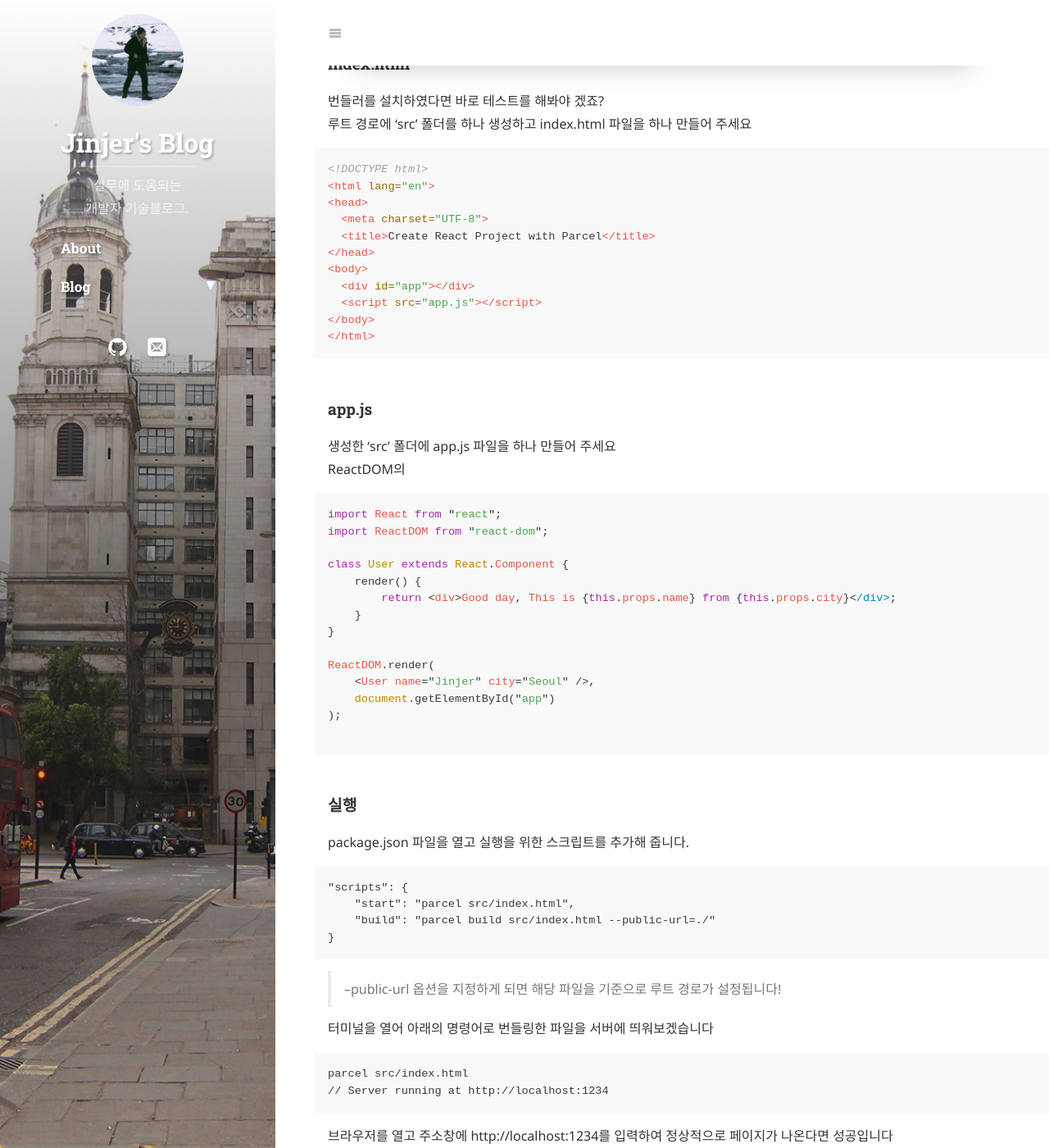
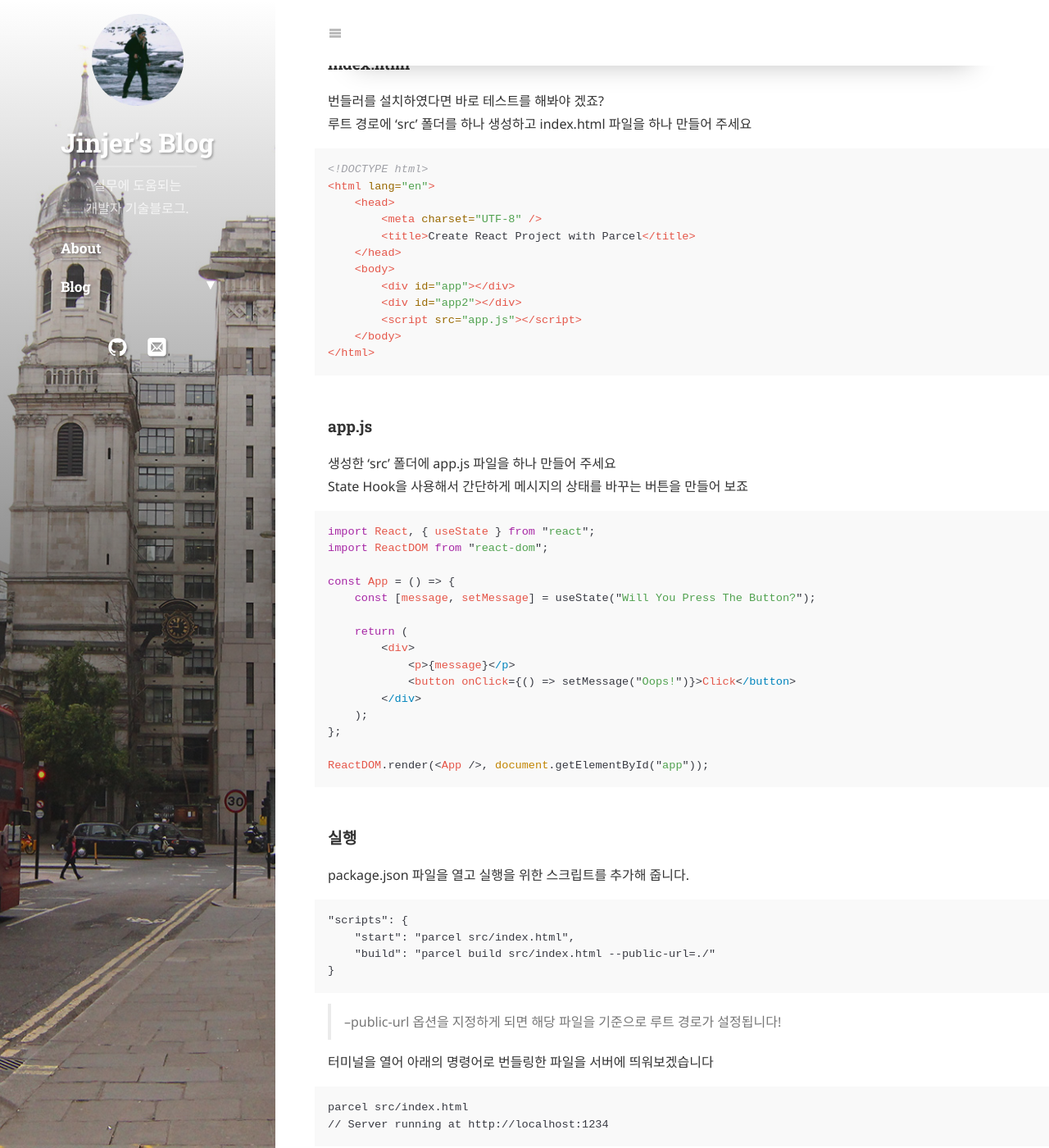
Before and after one commit to mujaen/mujaen.github.io, a Jekyll site: the page built from _posts/blog/React/2020-04-26-react-without-create-react-app.md, in a window 1280 px wide and 1400 px high, scrolled down 1979 px. Shown: the whole window at 82% size. Built offline with Jekyll 4.4.1, drawn with Linux system fonts in a browser that asks for light colours; cached includes are drawn as plain includes; nearby versions of some CDN libraries; some web fonts are replaced; library files that are not in the unit come from our copies; a script that is not in the unit is left out; some of the changed text lies outside the part shown.

Commit message:
포스팅 추가

````diff
--- a/_posts/blog/React/2020-04-26-react-without-create-react-app.md
+++ b/_posts/blog/React/2020-04-26-react-without-create-react-app.md
@@ -1,6 +1,6 @@
 ---
 layout: post
-title: "React 프로젝트 작업 환경 세팅하기"
+title: "React(Next.js)로 만드는 채팅 애플리케이션(1)"
 description: "create-react-app 사용하지 않고 프로젝트 생성"
 category: blog
 tags: react
@@ -81,37 +81,39 @@ npm i --save-dev parcel-bundler
 ```html
 <!DOCTYPE html>
 <html lang="en">
-<head>
-  <meta charset="UTF-8">
-  <title>Create React Project with Parcel</title>
-</head>
-<body>
-  <div id="app"></div>
-  <script src="app.js"></script>
-</body>
+    <head>
+        <meta charset="UTF-8" />
+        <title>Create React Project with Parcel</title>
+    </head>
+    <body>
+        <div id="app"></div>
+        <div id="app2"></div>
+        <script src="app.js"></script>
+    </body>
 </html>
 ```
 
 ### app.js
 
 생성한 'src' 폴더에 app.js 파일을 하나 만들어 주세요
-ReactDOM의
+State Hook을 사용해서 간단하게 메시지의 상태를 바꾸는 버튼을 만들어 보죠
 
 ```javascript
-import React from "react";
+import React, { useState } from "react";
 import ReactDOM from "react-dom";
 
-class User extends React.Component {
-    render() {
-        return <div>Good day, This is {this.props.name} from {this.props.city}</div>;
-    }
-}
+const App = () => {
+    const [message, setMessage] = useState("Will You Press The Button?");
 
-ReactDOM.render(
-    <User name="Jinjer" city="Seoul" />,
-    document.getElementById("app")
-);
+    return (
+        <div>
+            <p>{message}</p>
+            <button onClick={() => setMessage("Oops!")}>Click</button>
+        </div>
+    );
+};
 
+ReactDOM.render(<App />, document.getElementById("app"));
 ```
 
 ### 실행
````
Also changed, not shown: _posts/blog/React/2020-04-28-react-with-prettier.md (+14 -14 lines), assets/img/2020-04-26/page.png, 5 other files.
